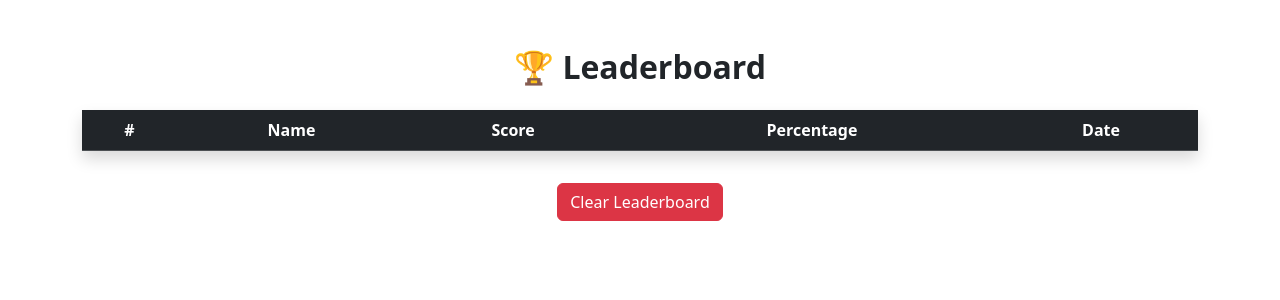
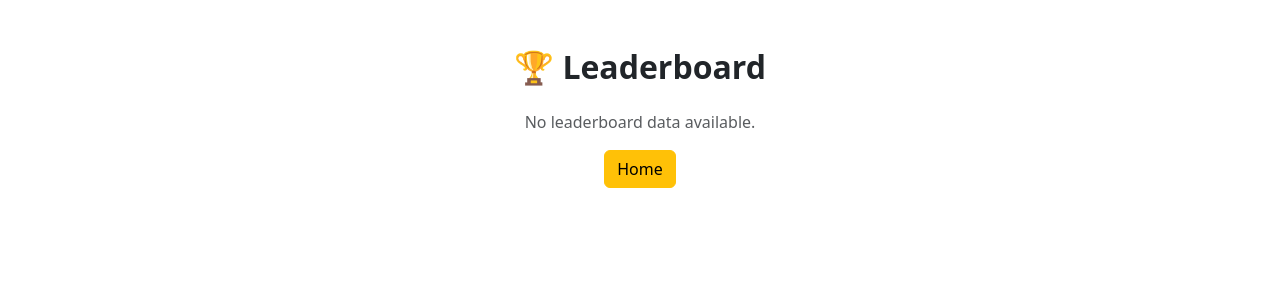
Before and after one commit to BabarAslamm/quiz-app, a React (Vite) app: page /leaderboard in a window 1280 px wide. Shown: the top 300 px of the page. Built offline with nearby package versions, Linux system fonts and the light colour scheme.

Commit message:
Leaderboard Page Completed

```diff
--- a/src/pages/LeaderBoard.jsx
+++ b/src/pages/LeaderBoard.jsx
@@ -1,7 +1,10 @@
 import {useState, useEffect, use} from 'react'
+import { Link, useNavigate } from 'react-router-dom';
 
 
 function LeaderBoard() {
+
+    const navigate = useNavigate()
 
     const [ data, setData ] = useState([]);
 
@@ -15,9 +18,21 @@ function LeaderBoard() {
 
      console.log('leaderboard', data)
 
+    const clearLeaderboard = (e) => {
+
+        localStorage.removeItem('leaderboard');
+        setData([])
+        navigate('/')
+
+    }
+
+
+
 return (
+    data.length > 0 ? (
         <div className="container text-center py-5">
             <h2 className="fw-bold mb-4">🏆 Leaderboard</h2>
+
             <table className="table table-striped shadow">
                 <thead className="table-dark">
                     <tr>
@@ -28,22 +43,39 @@ function LeaderBoard() {
                         <th>Date</th>
                     </tr>
                 </thead>
+
                 <tbody>
-                { data.map((entry, index) => (
+                    {data.map((entry, index) => (
                         <tr key={index}>
-                        <td>{ index + 1 }</td>
-                        <td>{ entry.username }</td>
-                        <td>{ entry.score }</td>
-                        <td>{ entry.percentage }%</td>
-                        <td>{ entry.date }</td>
+                            <td>{index + 1}</td>
+                            <td>{entry.username}</td>
+                            <td>{entry.score}</td>
+                            <td>{entry.percentage}%</td>
+                            <td>{entry.date}</td>
                         </tr>
                     ))}
-
                 </tbody>
             </table>
-        <button className="btn btn-danger mt-3">Clear Leaderboard</button>
+
+            <button className="btn btn-danger mt-3" onClick={clearLeaderboard}>
+                Clear Leaderboard
+            </button>
+        </div>
+    ) : (
+        <div className="container text-center py-5">
+            <h2 className="fw-bold mb-4">🏆 Leaderboard</h2>
+            <p className="text-muted">No leaderboard data available.</p>
+
+            <Link  to="/"  className="btn btn-warning" onClick={() => dispatch({ type:"RESET"})}>
+                Home
+            </Link>
         </div>
     )
+);
+
+
+
+
 }
 
 export default LeaderBoard
```
Lines whose indentation alone changed are shown as unchanged.
